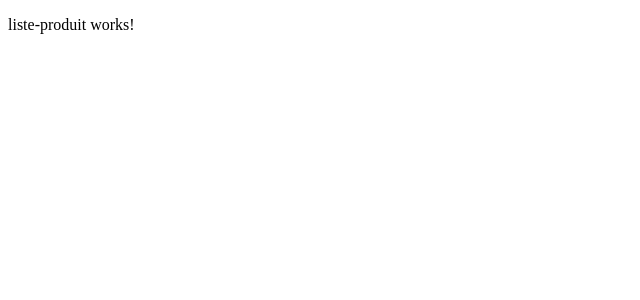
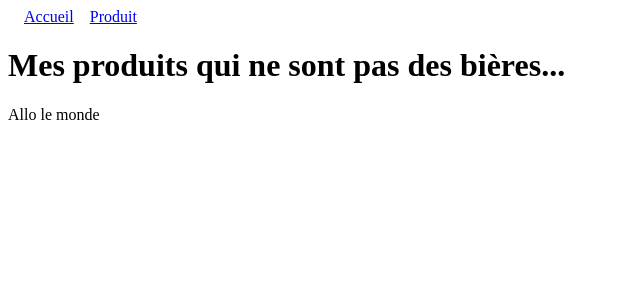
Before and after one commit to aptruchon/demo-angular, an Angular app: page /produit in a window 1280 px wide. Shown: the top 300 px of the page, without its empty margins (0-640 px from the left). Built offline with nearby package versions, Linux system fonts and the light colour scheme.

Commit message:
Ajout d'une navigation simple ainsi que du contenu dans listeProduit

```diff
--- a/src/app/app-routing.module.ts
+++ b/src/app/app-routing.module.ts
@@ -8,8 +8,8 @@
 const routes: Routes = [
   {path: "", component:AccueilComponent},
   {path: "produit", component:ListeProduitComponent},
-  {path: "**", redirectTo: ""}
-  // {path: "**", component:NonTrouveComponent}
+  {path: "**", component:NonTrouveComponent}
+  // {path: "**", redirectTo: ""} /* Moins facile à debugger */
 ];
 
 @NgModule({
--- a/src/app/app.component.html
+++ b/src/app/app.component.html
@@ -1 +1,2 @@
+<app-entete></app-entete>
 <router-outlet></router-outlet>
--- a/src/app/entete/entete.component.html
+++ b/src/app/entete/entete.component.html
@@ -1 +1,4 @@
-<p>entete works!</p>
+<nav>
+    <a routerLink="/">Accueil</a>
+    <a routerLink="/produit">Produit</a>
+</nav>
--- a/src/app/entete/entete.component.scss
+++ b/src/app/entete/entete.component.scss
@@ -0,0 +1,5 @@
+nav {
+    a {
+        margin-left: 16px;
+    }
+}
--- a/src/app/liste-produit/liste-produit.component.html
+++ b/src/app/liste-produit/liste-produit.component.html
@@ -1 +1,3 @@
-<p>liste-produit works!</p>
+<h1>Mes produits qui ne sont pas des bières...</h1>
+
+<p>{{salutation}}</p>
--- a/src/app/liste-produit/liste-produit.component.ts
+++ b/src/app/liste-produit/liste-produit.component.ts
@@ -6,5 +6,5 @@
   styleUrls: ['./liste-produit.component.scss']
 })
 export class ListeProduitComponent {
-
+  salutation: String = "Allo le monde";
 }
```
